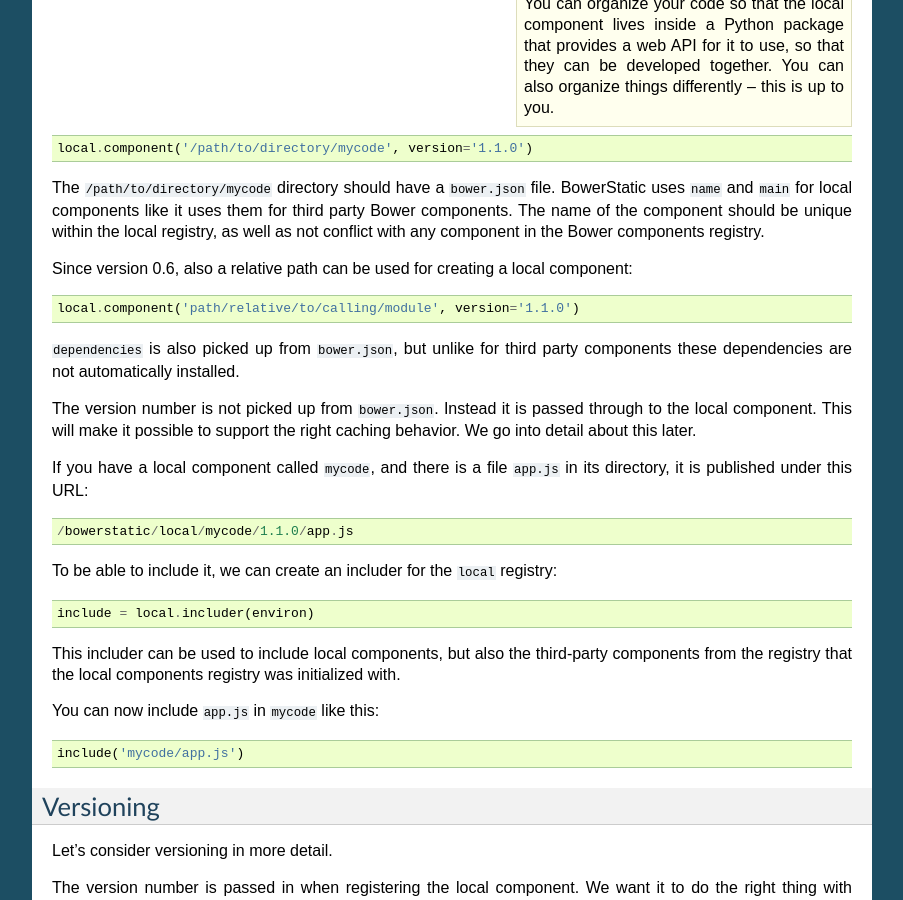
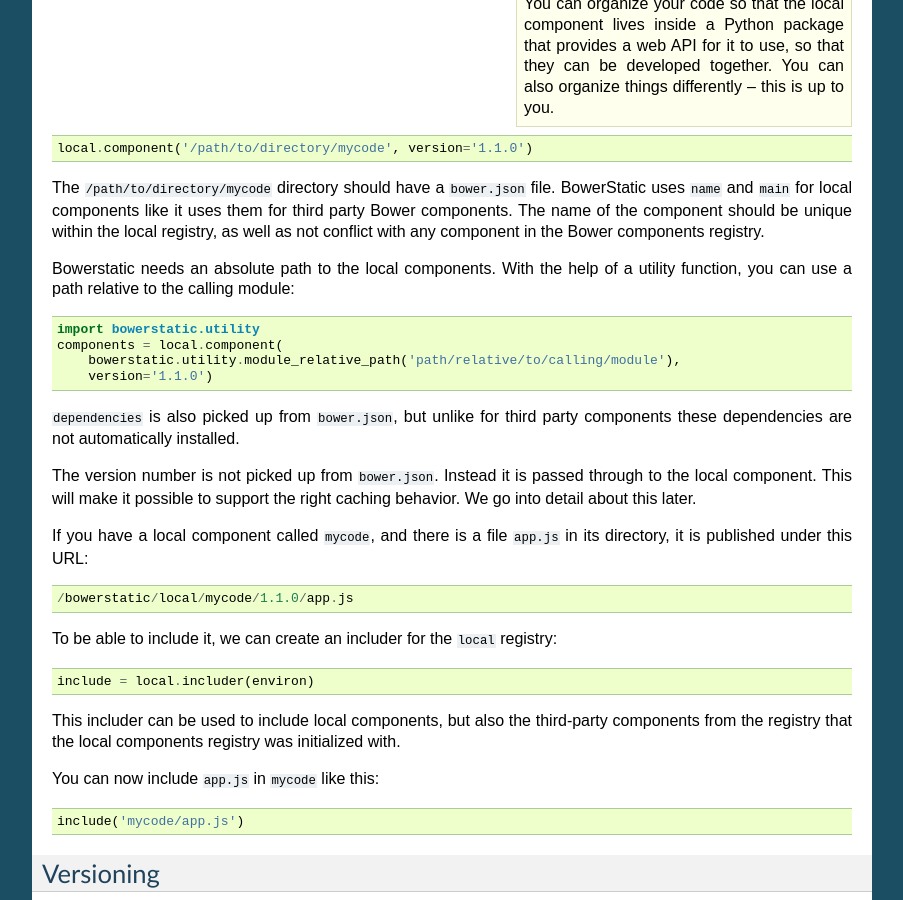
Before and after one commit to faassen/bowerstatic, a Sphinx documentation site: the page built from doc/local.rst, in a window 1280 px wide and 900 px high, scrolled down 972 px. Shown: the whole window, without its empty margins (198-1101 px from the left). Built offline with Sphinx 7.4.7, drawn with Linux system fonts in a browser that asks for light colours.

Commit message:
move relative path to utility function

```diff
--- a/doc/local.rst
+++ b/doc/local.rst
@@ -73,10 +73,13 @@ name of the component should be unique within the local registry, as
 well as not conflict with any component in the Bower components
 registry.
 
-Since version 0.6, also a relative path can be used for creating a
-local component::
+Bowerstatic needs an absolute path to the local components. With the help of
+a utility function, you can use a path relative to the calling module::
 
-  local.component('path/relative/to/calling/module', version='1.1.0')
+  import bowerstatic.utility
+  components = local.component(
+      bowerstatic.utility.module_relative_path('path/relative/to/calling/module'),
+      version='1.1.0')
 
 ``dependencies`` is also picked up from ``bower.json``, but unlike for
 third party components these dependencies are not automatically
```
Also changed, not shown: doc/integrating.rst (+5 -2 lines), 3 other files.
